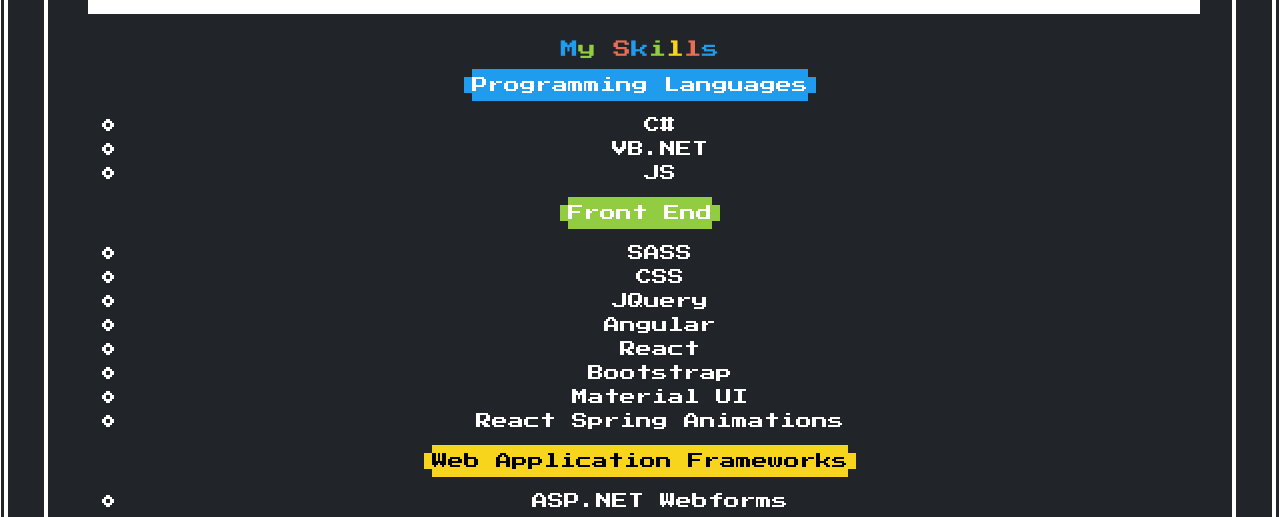
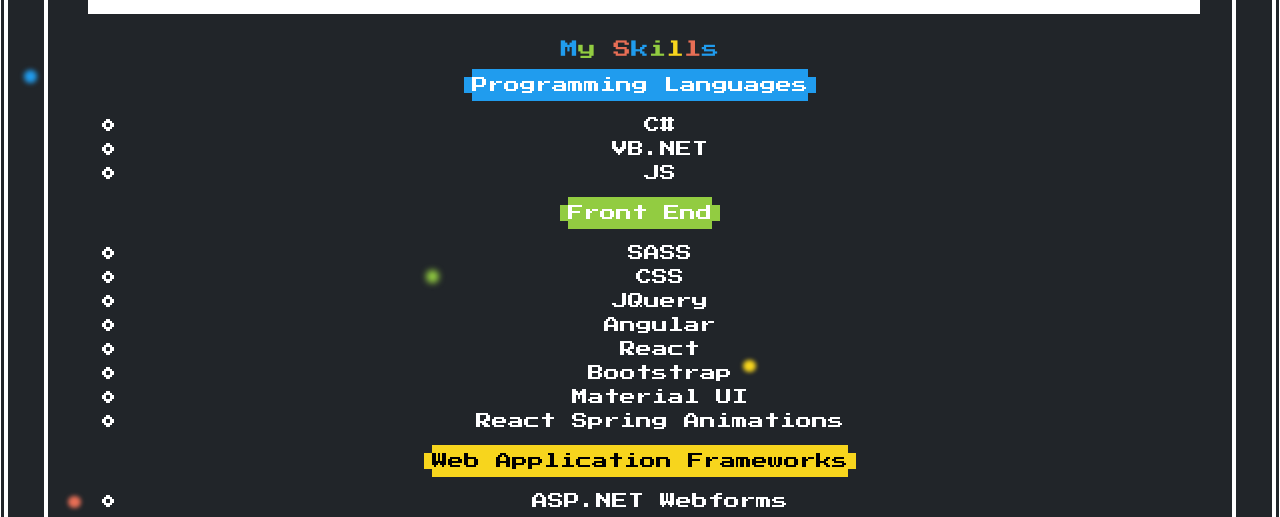
Before and after one commit to lritter79/my-portfolio, a Next.js app: page / in a window 1280 px wide. Shown: the part 283-800 px from the top of the page. Built offline with nearby package versions, Linux system fonts and the light colour scheme; no server answers.

Commit message:
finished star field

```diff
--- a/components/Layout.js
+++ b/components/Layout.js
@@ -15,10 +15,10 @@
           className={`nes-container is-dark with-title ${styles.innerContainer}`}
         >
           {children}
-          <Starfield />
         </div>
       </main>
       <Footer></Footer>
+      <Starfield />
     </div>
   );
 };
--- a/components/StarComponents/EightBitStar.js
+++ b/components/StarComponents/EightBitStar.js
@@ -1,15 +1,48 @@
-import React from "react";
-import styles from "../../styles/EightBitStar.module.sass";
+import React, { useState, useRef } from "react";
+import starStyles from "../../styles/EightBitStar.module.sass";
+import { useSpring, animated } from "react-spring";
 
-const EightBitStar = ({ bgColor, leftvw }) => {
+const EightBitStar = ({ bgColor, delay }) => {
+  const [paused, setIsPaused] = useState(false);
+  const [leftvw, setLeftvw] = useState(Math.random() * 97);
+  const hasCompleted = useRef(false);
+  // useEffect(() => {
+  //   //console.log("rendering");
+  //   const timer = setInterval(() => setLeftvw(Math.random() * 97), 10000);
+  //   // clearing interval
+  //   return () => clearInterval(timer);
+  // });
+  const animationStyles = useSpring({
+    onStart: () => {
+      setLeftvw(Math.random() * 97);
+      hasCompleted.current = true;
+    },
+    loop: true,
+    reset: true,
+    delay: hasCompleted.current ? 0 : delay * Math.random() * 10000,
+    config: { duration: 10000 },
+    to: { top: "0%" },
+    from: { top: "100%" },
+  });
+  const flickerStyles = useSpring({
+    loop: { reverse: true },
+    reset: true,
+    config: { duration: 1000 },
+    to: { filter: "blur(3px)" },
+    from: { filter: "blur(2px)" },
+  });
+
   return (
-    <div
-      className={styles.star}
+    <animated.div
+      onClick={() => setIsPaused(!paused)}
+      className={starStyles.star}
       style={{
         backgroundColor: bgColor,
-        left: `${leftvw + 3}vw`,
+        left: `${leftvw}vw`,
+        ...flickerStyles,
+        ...animationStyles,
       }}
-    ></div>
+    ></animated.div>
   );
 };
 
--- a/components/StarComponents/Starfield.js
+++ b/components/StarComponents/Starfield.js
@@ -1,13 +1,17 @@
 import React from "react";
 import EightBitStar from "./EightBitStar";
 import { colorArr } from "../../data/colorArray";
+import { useTrail, animated } from "react-spring";
+
 const Starfield = () => {
+  const trailSprings = useTrail(colorArr.length, {});
+
   return (
-    <>
-      {colorArr.map((color, i) => {
-        return <EightBitStar bgColor={color} leftvw={i * 25} key={i} />;
+    <div>
+      {trailSprings.map((spring, i) => {
+        return <EightBitStar bgColor={colorArr[i]} key={i} delay={i} />;
       })}
-    </>
+    </div>
   );
 };
 
--- a/styles/EightBitStar.module.sass
+++ b/styles/EightBitStar.module.sass
@@ -2,3 +2,6 @@
     width: 1vw
     height: 1vw
     position: absolute
+    border-radius: 50%
+
+.starContainero
```
Also changed, not shown: 1 other file (tests, documents, lock files or other folders).
